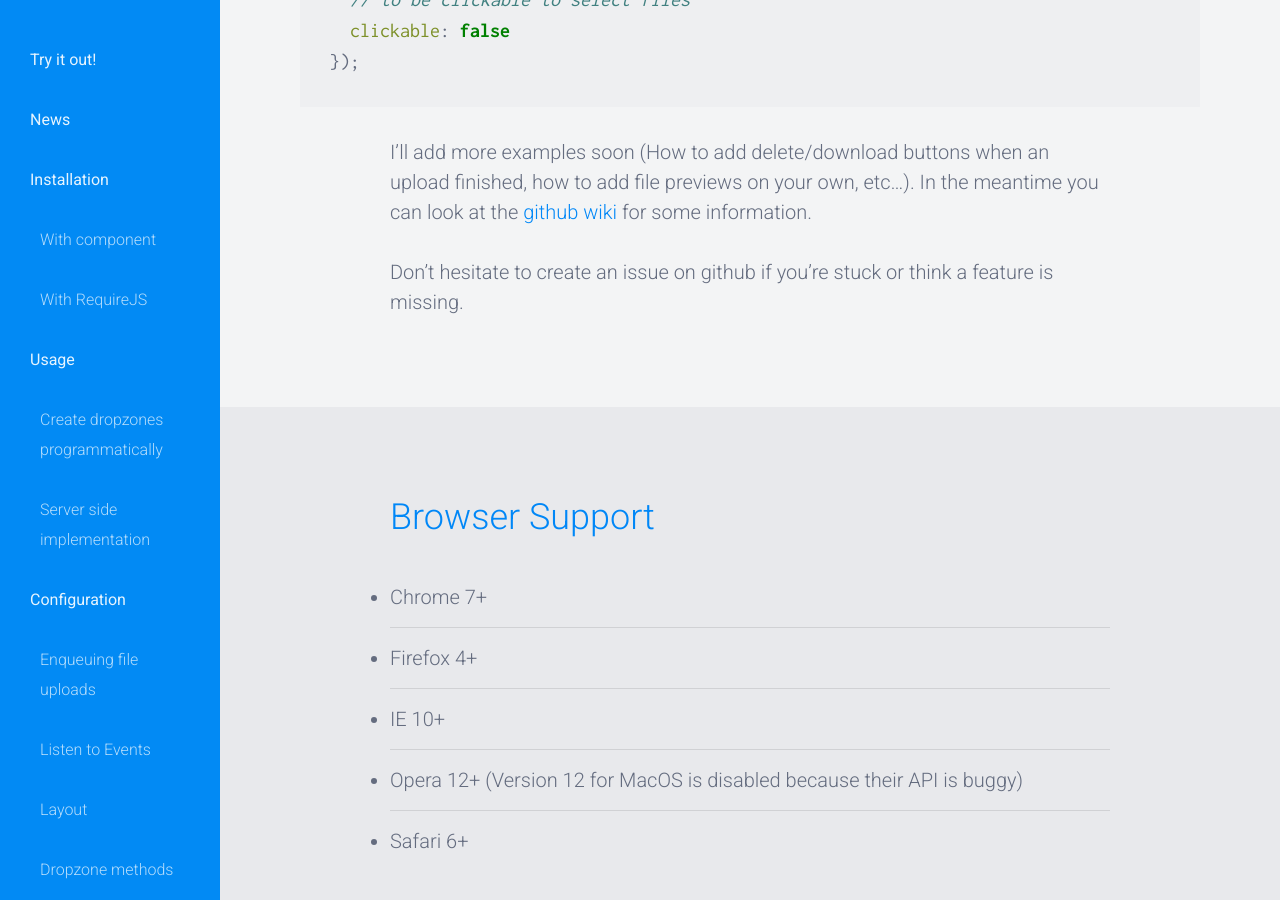
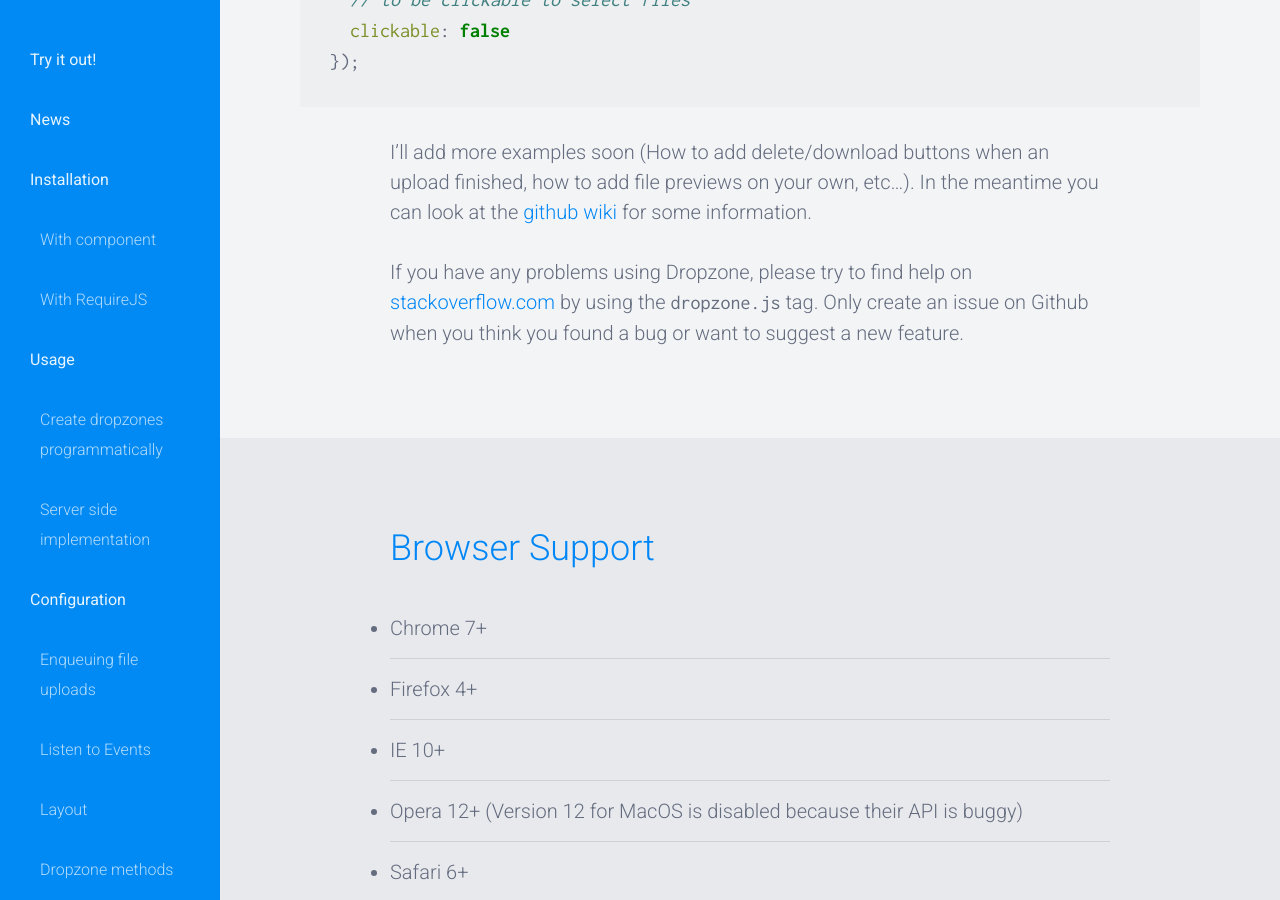
Before and after one commit to dropzone/dropzone, a Jekyll site: the page built from new.md, in a window 1280 px wide and 900 px high, scrolled down 22702 px. Built offline with Jekyll 4.4.1, drawn with Linux system fonts in a browser that asks for light colours.

Commit message:
Changed the support phrase

```diff
--- a/new.md
+++ b/new.md
@@ -501,8 +501,11 @@ I'll add more examples soon (How to add delete/download buttons when an upload f
 how to add file previews on your own, etc...). In the meantime you can look at
 the [github wiki](https://github.com/enyo/dropzone/wiki) for some information.
 
-Don't hesitate to create an issue on github if you're stuck or think a feature
-is missing.
+If you have any problems using Dropzone, please try to find help on
+[stackoverflow.com](http://stackoverflow.com/) by using the `dropzone.js`
+tag.
+Only create an issue on Github when you think you found a bug or want to
+suggest a new feature.
 
 </section>
 
```
